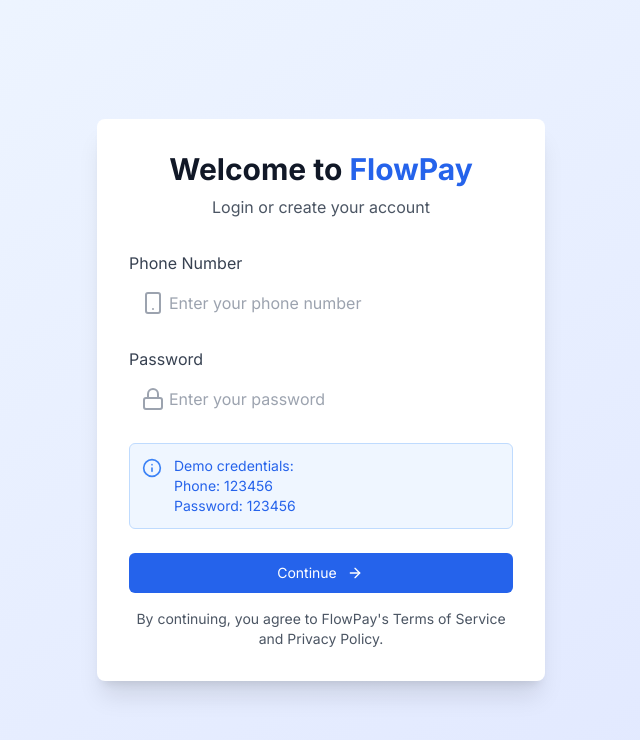
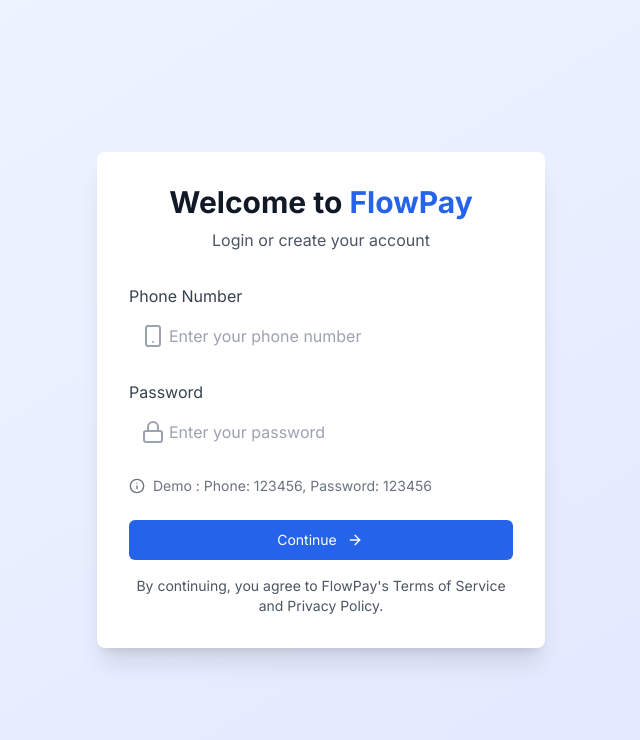
Before and after one commit to Jyot-Pandya/payora-app, a Next.js app in the folder apps/user-app/: page /auth in a window 1280 px wide. Shown: the top 740 px of the page, without its empty margins (319-959 px from the left). Built offline with nearby package versions, Linux system fonts and the light colour scheme.

Commit message:
Refactor demo credentials display for clarity and consistency

```diff
--- a/apps/user-app/app/auth/page.tsx
+++ b/apps/user-app/app/auth/page.tsx
@@ -2,7 +2,7 @@
 
 import React, { useState } from "react";
 import { toast } from "react-toastify";
-import { ArrowRight, Smartphone, Lock, Info } from "lucide-react";
+import { ArrowRight, Smartphone, Lock, Info } from 'lucide-react';
 import { signIn } from "next-auth/react";
 import { useRouter } from "next/navigation";
 
@@ -83,14 +83,9 @@ export default function LoginSignup() {
             </div>
           </div>
           {error && <p className="text-red-500 text-sm">{error}</p>}
-
-          <div className="bg-blue-50 border border-blue-200 rounded-md p-3 flex items-start space-x-3">
-            <Info className="text-blue-500 w-5 h-5 mt-0.5 flex-shrink-0" />
-            <p className="text-sm text-blue-600">
-              Demo credentials: <br />
-              Phone: 123456 <br />
-              Password: 123456
-            </p>
+          <div className="flex items-center space-x-2 text-sm text-gray-500">
+            <Info className="w-4 h-4" />
+            <p>Demo : Phone: 123456, Password: 123456</p>
           </div>
           <button
             type="submit"
```
